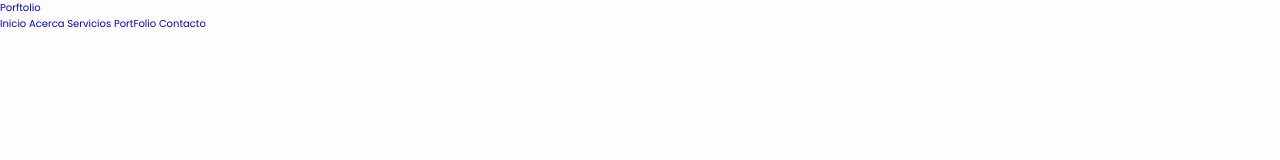
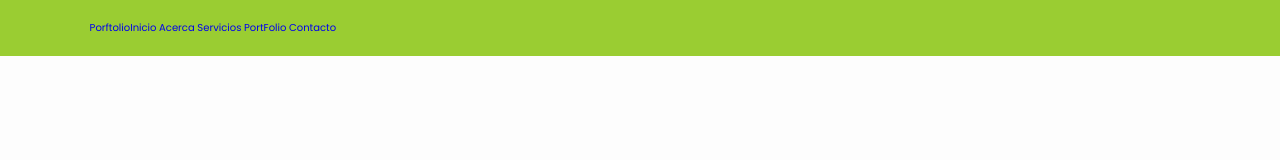
Before and after one commit to titofarinas/portfolio01, a plain HTML site: page index.html in a window 1280 px wide. Drawn offline with Linux system fonts and the light colour scheme.

Commit message:
Elementos del header

```diff
--- a/css/style.css
+++ b/css/style.css
@@ -30,3 +30,15 @@ body{
     background: var(--bg-color);
     color: var(--text-color);
 }
+
+.header{
+    position: fixed;
+    top:0;
+    left: 0;
+    width: 100%;
+    padding: 2rem 7%;
+    background: yellowgreen;
+    display: flex;
+    align-items: center;
+    z-index: 100;
+}
```
